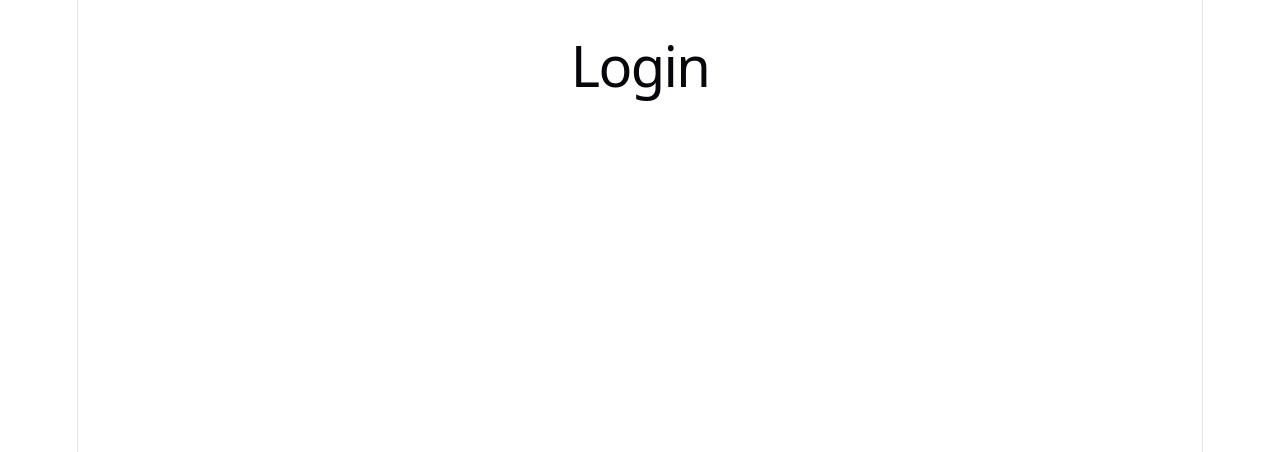
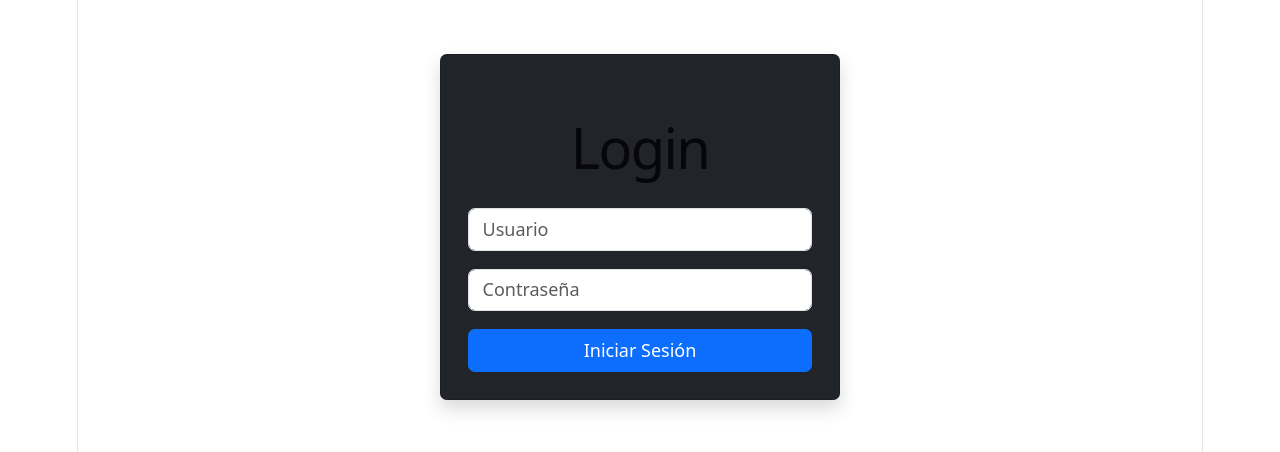
Before and after one commit to AsprosGhost/mesa-ayuda-react, a React (Vite) app: page / in a window 1280 px wide. Shown: the top 452 px of the page. Built offline with nearby package versions, Linux system fonts and the light colour scheme.

Commit message:
primer componente login

```diff
--- a/src/App.jsx
+++ b/src/App.jsx
@@ -1,3 +1,4 @@
+import 'bootstrap/dist/css/bootstrap.min.css'
 import Login from "./components/Login"
 
 function App() {
--- a/src/components/Login.jsx
+++ b/src/components/Login.jsx
@@ -1,7 +1,28 @@
 function Login() {
   return (
-    <div>
-      <h1>Login</h1>
+    <div className="container mt-5">
+      <div
+        className="card shadow p-4 mx-auto bg-dark text-white"
+        style={{ maxWidth: "400px" }}
+      >
+        <h1 className="text-center mb-4">Login</h1>
+
+        <input
+          type="text"
+          className="form-control mb-3"
+          placeholder="Usuario"
+        />
+
+        <input
+          type="password"
+          className="form-control mb-3"
+          placeholder="Contraseña"
+        />
+
+        <button className="btn btn-primary w-100">
+          Iniciar Sesión
+        </button>
+      </div>
     </div>
   )
 }
```
